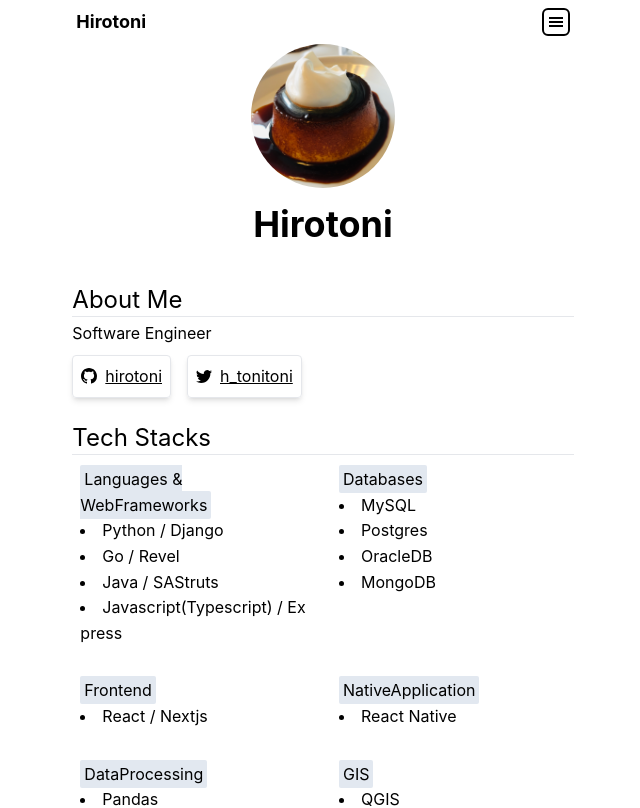
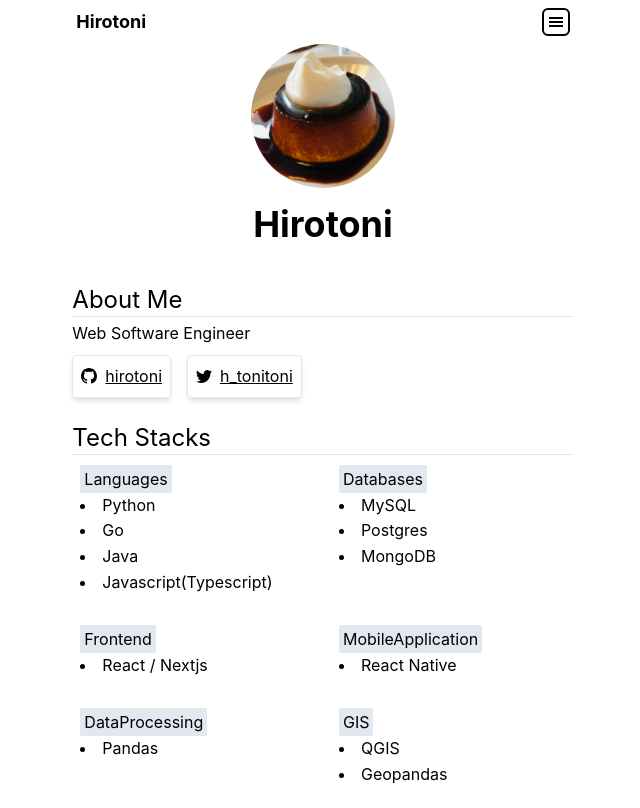
Before and after one commit to hirotoni/nextjs-portfolio, a Next.js app: page / in a window 1280 px wide. Shown: the top 808 px of the page, without its empty margins (317-957 px from the left). Built offline with nearby package versions, Linux system fonts and the light colour scheme.

Commit message:
techstack review

```diff
--- a/app/page.tsx
+++ b/app/page.tsx
@@ -18,7 +18,7 @@ async function page() {
     <div>
       <Heading2 id="aboutme" headingTitle="About Me" />
       <div>
-        <text>Software Engineer</text>
+        <text>Web Software Engineer</text>
       </div>
       <div className="flex gap-4 mt-2">
         <a href={URLS.github} target="_blank">
--- a/components/TechStacks.tsx
+++ b/components/TechStacks.tsx
@@ -3,15 +3,10 @@ import Heading2 from "./Heading2";
 import { THEME } from "./theme";
 
 const STACKS = {
-  ["Languages & WebFrameworks"]: [
-    "Python / Django",
-    "Go / Revel",
-    "Java / SAStruts",
-    "Javascript(Typescript) / Express",
-  ],
-  Databases: ["MySQL", "Postgres", "OracleDB", "MongoDB"],
+  Languages: ["Python", "Go", "Java", "Javascript(Typescript)"],
+  Databases: ["MySQL", "Postgres", "MongoDB"],
   Frontend: ["React / Nextjs"],
-  NativeApplication: ["React Native"],
+  MobileApplication: ["React Native"],
   DataProcessing: ["Pandas"],
   GIS: ["QGIS", "Geopandas"],
 };
```
